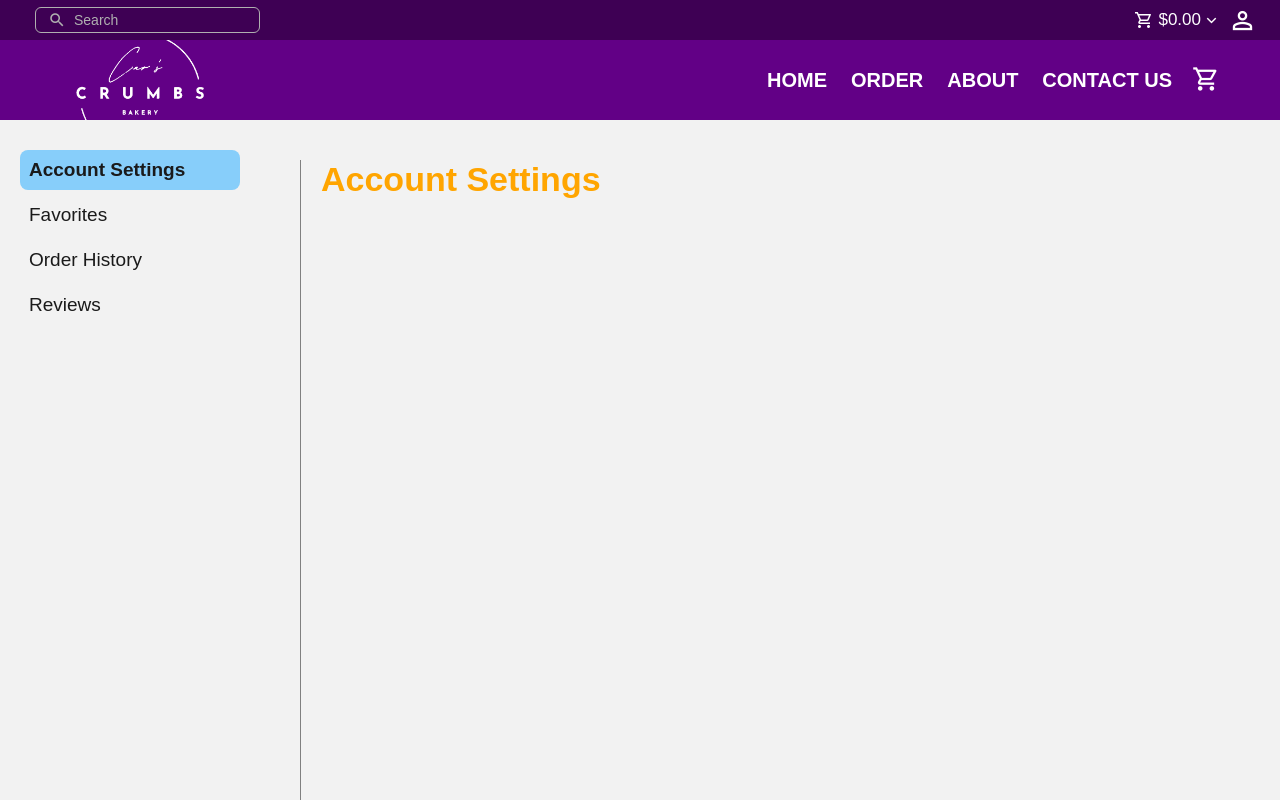
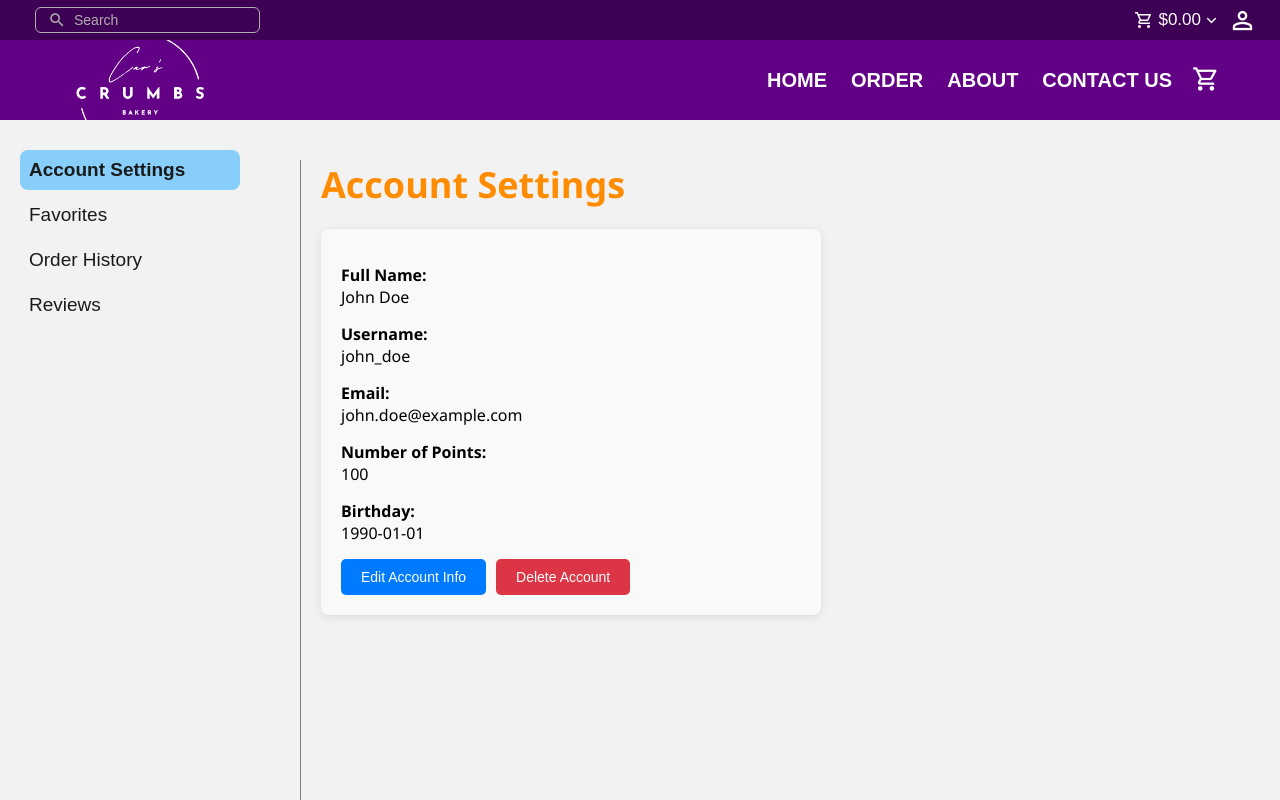
Before and after one commit to MichaelT-178/CarsCrumbs, a Vue app: page /account in a window 1280 px wide. Both pictures are taken after a click on the item "Account Settings". Shown: the top 800 px of the page. Built offline with nearby package versions, Linux system fonts and the light colour scheme.

Commit message:
Account Settings

```diff
--- a/src/components/Account/UserReviewCard.vue
+++ b/src/components/Account/UserReviewCard.vue
@@ -88,7 +88,8 @@ onUnmounted(() => {
   margin: 1rem 0;
   border-radius: 8px;
   background-color: white;
-  border: 1px solid black;
+  border: 1px solid #ddd;
+  /* box-shadow: 2px 2px 5px rgba(0, 0, 0, 0.05); */
   width: 90%;
 }
 
--- a/src/views/Account/AccountSettings.vue
+++ b/src/views/Account/AccountSettings.vue
@@ -1,22 +1,215 @@
 <template>
   <p class="title">Account Settings</p>
+  <div class="account-info">
+    <div class="view-mode" v-if="!isEditing">
+			<p>
+        <strong>Full Name:</strong>
+        <br />
+        {{ account.firstName }} {{ account.lastName}}
+      </p>
+      <p>
+        <strong>Username:</strong>
+        <br />
+        {{ account.username }}
+      </p>
+      <p>
+        <strong>Email:</strong>
+        <br />
+        {{ account.email }}
+      </p>
+      <p>
+        <strong>Number of Points:</strong>
+        <br />
+        {{ account.numOfPoints }}
+      </p>
+      <p>
+        <strong>Birthday:</strong>
+        <br />
+        {{ account.birthday }}
+      </p>
+      <div class="button-group">
+        <button class="primary-button" @click="editMode">Edit Account Info</button>
+        <button class="secondary-button delete-button" @click="deleteAccount">
+          Delete Account
+        </button>
+      </div>
+    </div>
 
+    <div class="edit-mode" v-else>
+      <label>
+        <span>First Name:</span>
+        <input v-model="editAccount.firstName" type="text" />
+      </label>
+      <label>
+        <span>Last Name:</span>
+        <input v-model="editAccount.lastName" type="text" />
+      </label>
+      <label>
+        <span>Username:</span>
+        <input v-model="editAccount.username" type="text" />
+      </label>
+      <label>
+        <span>Email:</span>
+        <input v-model="editAccount.email" type="email" />
+      </label>
+      <label>
+        <span>Number of Points:</span>
+        <input v-model.number="editAccount.numOfPoints" type="number" />
+      </label>
+      <div class="button-group">
+        <button class="primary-button" @click="saveChanges">Save</button>
+        <button class="secondary-button" @click="cancelEdit">Cancel</button>
+      </div>
+    </div>
+  </div>
 </template>
 
+<script setup>
+import { reactive, ref } from "vue";
 
-<script setup>
+const account = reactive({
+  username: "john_doe",
+  firstName: "John",
+  lastName: "Doe",
+  email: "john.doe@example.com",
+  numOfPoints: 100,
+  birthday: "1990-01-01",
+});
+
+const isEditing = ref(false);
+const editAccount = reactive({ ...account });
+
+const editMode = () => {
+  isEditing.value = true;
+  Object.assign(editAccount, account);
+};
+
+const saveChanges = () => {
+  Object.assign(account, editAccount);
+  isEditing.value = false;
+};
+
+const cancelEdit = () => {
+  isEditing.value = false;
+};
+
+const deleteAccount = () => {
+  alert("Account deleted!");
+};
 
 </script>
 
+<style scoped>
+.account-info {
+  font-family: "Segoe UI", Arial, sans-serif;
+  width: 500px;
+  margin: 0;
+  padding: 20px;
+  background-color: #f9f9f9;
+  border-radius: 8px;
+  box-shadow: 0 2px 10px rgba(0, 0, 0, 0.1);
+}
 
-<style scoped>
+
+label {
+  display: flex;
+  flex-direction: column;
+  margin-bottom: 15px;
+}
+
+label span {
+  font-size: 14px;
+  font-weight: bold;
+  margin-bottom: 5px;
+}
+
+input {
+  padding: 8px;
+  border: 1px solid #ccc;
+  border-radius: 5px;
+  font-size: 14px;
+  transition: border-color 0.3s ease-in-out;
+}
+
+input:focus {
+  border-color: #007bff;
+  outline: none;
+}
+
+input[readonly] {
+  background-color: #f0f0f0;
+  cursor: not-allowed;
+}
+
+button {
+  padding: 10px 20px;
+  font-size: 14px;
+  border: none;
+  border-radius: 5px;
+  cursor: pointer;
+  transition: background-color 0.3s ease-in-out, color 0.3s ease-in-out;
+}
+
+.primary-button {
+  background-color: #007bff;
+  color: #fff;
+}
+
+.primary-button:hover {
+  background-color: #0056b3;
+}
+
+.secondary-button {
+  background-color: #6c757d;
+  color: #fff;
+}
+
+.secondary-button:hover {
+  background-color: #565e64;
+}
+
+.delete-button {
+  background-color: #dc3545;
+}
+
+.delete-button:hover {
+  background-color: #a71d2a;
+}
+
+.button-group {
+  display: flex;
+  gap: 10px;
+}
 
 .title {
-	color: orange;
-	font-family: Arial, sans-serif;
-	margin-bottom: 10px;
-	font-size: 34px;
-	font-weight: 800;
+  color: #ff8c00;
+  font-family: "Segoe UI", Arial, sans-serif;
+  margin-bottom: 20px;
+  font-size: 36px;
+  font-weight: 800;
+}
+
+.view-mode p {
+  margin: 15px 0;
+  font-size: 16px;
+}
+
+.edit-mode {
+  display: flex;
+  flex-direction: column;
+  gap: 10px;
+}
+
+@media (max-width: 800px) {
+  .title {
+    margin-left: 10px;
+    margin-top: 15px;
+  }
+
+	.account-info {
+		width: 350px;
+		margin-left: 10px;
+	}
 }
 
 </style>
--- a/src/views/Account/OrderHistory.vue
+++ b/src/views/Account/OrderHistory.vue
@@ -23,7 +23,7 @@
 <script setup>
 import NoItems from "./Empty.vue";
 import PastOrders from "../../assets/real_menu/PastOrders.json";
-import OrderCard from "../../components/Account/OrderCard.vue";
+import OrderCard from "../../components/Account/OrderHistoryCard.vue";
 
 const orders = PastOrders.Orders;
 
```
Also changed, not shown: src/components/Account/OrderHistoryCard.vue (renamed from src/components/Account/OrderCard.vue).
